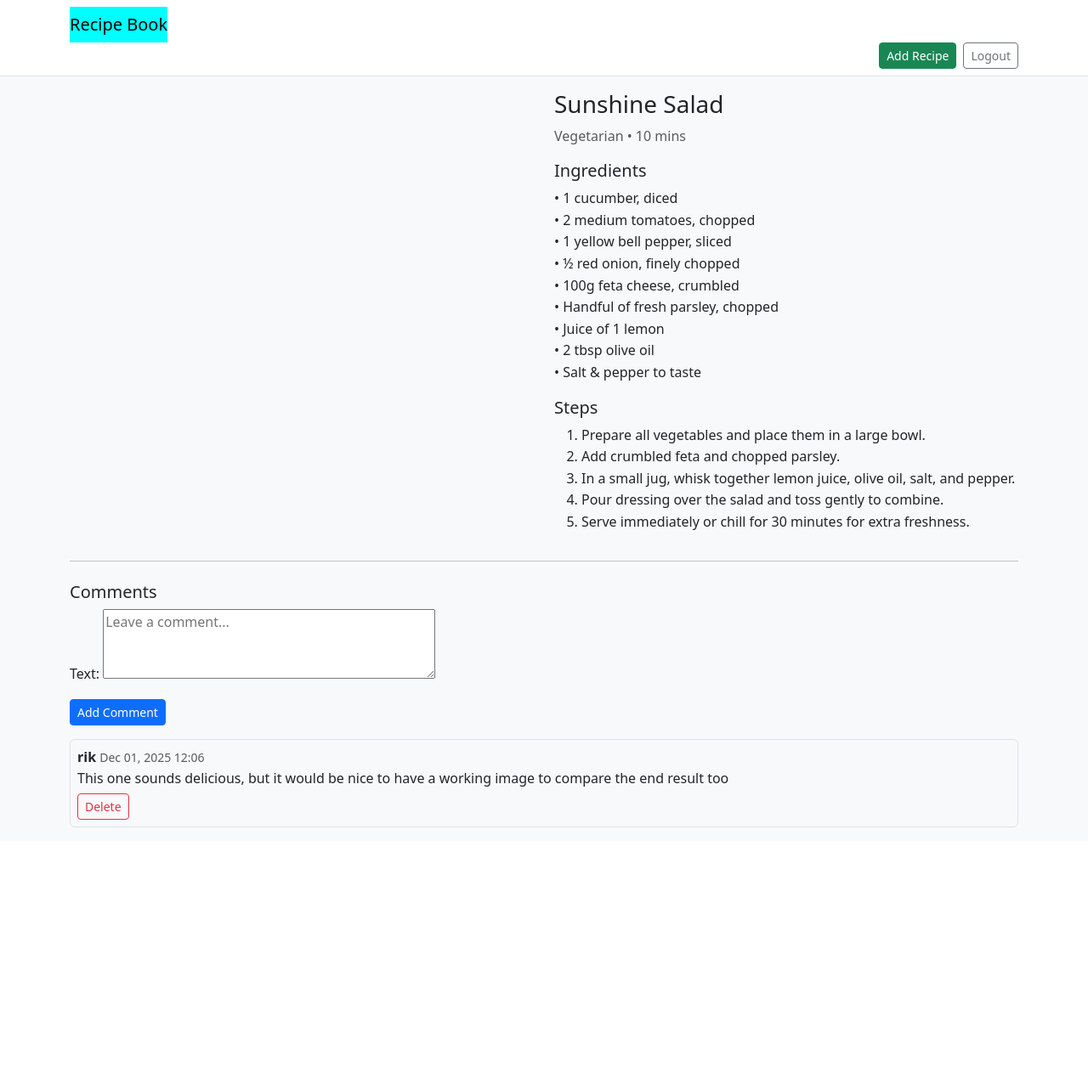
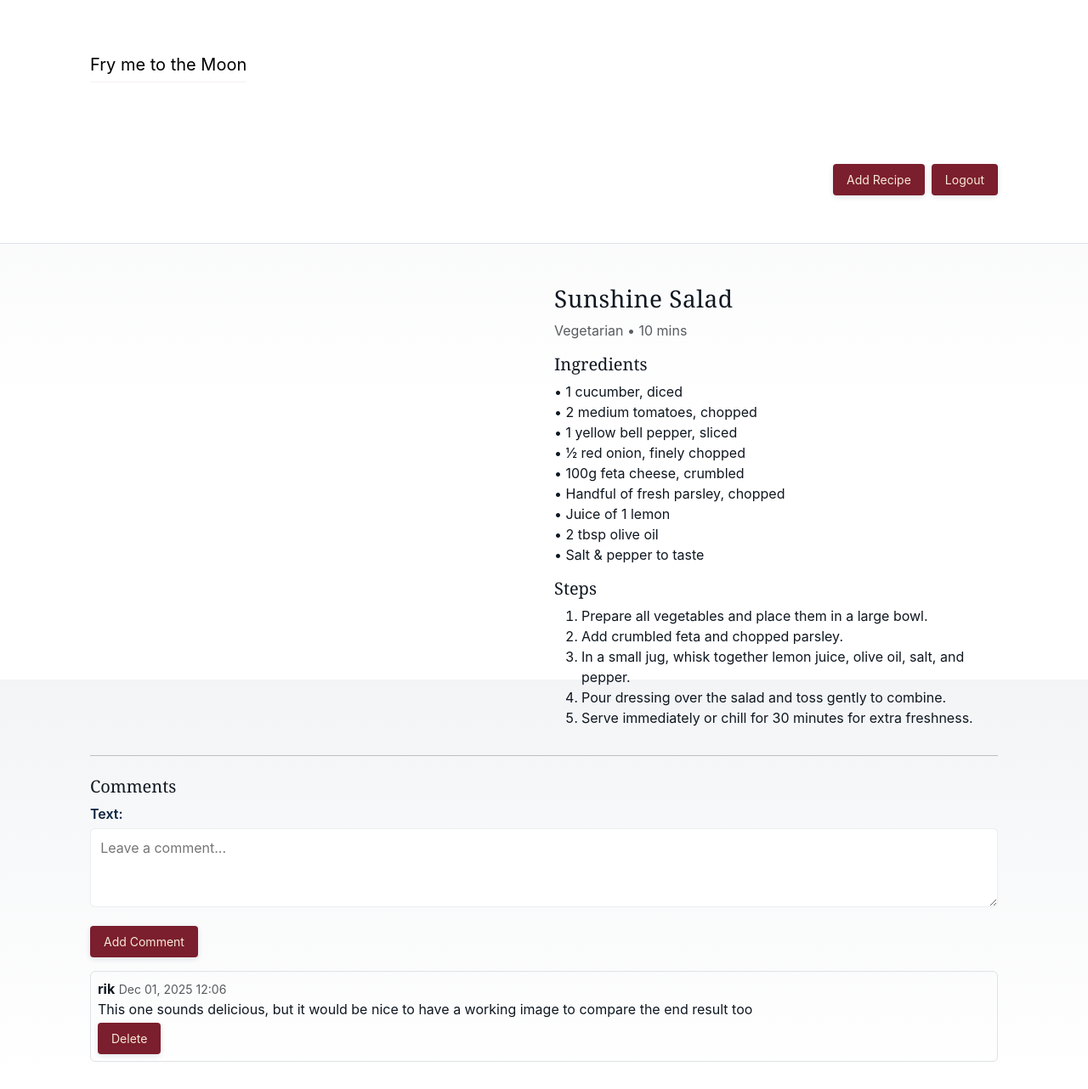
Before and after one commit to MoustacheCode/fry-me-to-the-moon, a Django app: page /recipe/4/ in a window 1280 px wide. Shown: the whole page at 85% size. Before the commit the page ends 974 px from the top, so only its background shows below. Run offline with Django 4.2, Linux system fonts and the light colour scheme; a user stored in the database is signed in; data comes from the database, SQL or seed files in the repository.

Commit message:
added some Jazz themed initial styling

```diff
--- a/recipes/static/recipes/styles.css
+++ b/recipes/static/recipes/styles.css
@@ -1,11 +1,115 @@
-body { line-height: 1.6;
- }
-img { object-fit: cover; }
-@media print {
-  nav, form, .btn { display: none !important; }
-  body { background: white; }
+/*
+	Jazz-themed stylesheet (Frank Sinatra palette)
+	Palette: deep navy, burgundy, champagne/cream, gold, soft smoke
+	This is a starting point — add more component rules as needed.
+*/
+
+:root {
+	--sinatra-navy: #0b2340; /* deep navy */
+	--sinatra-burgundy: #7b1e2d; /* rich burgundy */
+	--sinatra-champagne: #f5e9d6; /* champagne / cream */
+	--sinatra-gold: #c69c2e; /* muted gold */
+	--sinatra-smoke: #f3f4f6; /* light smoke */
+	--sinatra-muted: #9aa8b6; /* neutral muted */
+	--text-dark: #0f1720;
+	--max-width: 1100px;
 }
 
-.navbar-brand {
-  background-color: aqua;
+/* Global reset + base */
+* { box-sizing: border-box; }
+html,body{ height:100%; }
+body{
+	margin:0;
+	font-family: -apple-system, BlinkMacSystemFont, 'Segoe UI', Roboto, 'Helvetica Neue', Arial, sans-serif;
+	color:var(--text-dark);
+	background: linear-gradient(180deg, var(--sinatra-smoke) 0%, #ffffff 60%);
+	-webkit-font-smoothing:antialiased;
+	-moz-osx-font-smoothing:grayscale;
+	line-height:1.5;
 }
+
+.container{
+	width: calc(100% - 2rem);
+	max-width: var(--max-width);
+	margin: 2rem auto;
+	padding: 1rem;
+}
+
+/* Typography */
+h1,h2,h3,h4{ font-family: Georgia, 'Times New Roman', serif; color:var(--sinatra-navy); margin:0 0 .5rem 0; }
+h1{ font-size:2.25rem; letter-spacing:0.5px; }
+h2{ font-size:1.5rem; }
+p{ margin:0 0 1rem 0; color:var(--text-dark); }
+
+/* Links */
+a{ color:var(--sinatra-burgundy); text-decoration: none; border-bottom: 1px solid rgba(123,30,45,0.06); }
+a:hover{ color:var(--sinatra-gold); border-bottom-color: rgba(198,156,46,0.18); }
+
+/* Buttons */
+.btn{
+	display:inline-block;
+	padding:.5rem 1rem;
+	background: var(--sinatra-burgundy);
+	color: var(--sinatra-champagne);
+	border-radius:4px;
+	box-shadow: 0 2px 6px rgba(11,35,64,0.12);
+	border: none;
+	cursor:pointer;
+}
+.btn.secondary{
+	background: transparent;
+	color: var(--sinatra-navy);
+	border: 1px solid rgba(11,35,64,0.08);
+}
+.btn:active{ transform: translateY(1px); }
+
+/* Recipe cards / list */
+.recipe-list{ display:grid; grid-template-columns: repeat(auto-fit, minmax(260px, 1fr)); gap:1rem; }
+.recipe-card{
+	background: linear-gradient(180deg, #ffffff 0%, #fbfbfb 100%);
+	border-radius:8px;
+	padding:1rem;
+	border: 1px solid rgba(11,35,64,0.06);
+	box-shadow: 0 6px 18px rgba(11,35,64,0.06);
+	transition: transform .18s ease, box-shadow .18s ease;
+}
+.recipe-card:hover{ transform: translateY(-6px); box-shadow: 0 12px 30px rgba(11,35,64,0.09); }
+.recipe-card .title{ font-weight:700; color:var(--sinatra-navy); margin-bottom:.5rem; }
+.recipe-card .meta{ font-size:.875rem; color:var(--sinatra-muted); }
+
+/* Detail view */
+.recipe-detail{
+	background: linear-gradient(180deg, rgba(11,35,64,0.02), rgba(123,30,45,0.01));
+	padding:1.25rem;
+	border-radius:8px;
+	border:1px solid rgba(11,35,64,0.04);
+}
+.recipe-detail img{ max-width:100%; border-radius:6px; display:block; margin-bottom:1rem; }
+
+/* Forms and inputs */
+input[type="text"], textarea, select{
+	width:100%; padding:.6rem .7rem; border-radius:6px;
+	border:1px solid rgba(11,35,64,0.08); background: #fff;
+}
+label{ font-weight:600; color:var(--sinatra-navy); display:block; margin-bottom:.35rem; }
+
+/* Small utilities */
+.muted{ color:var(--sinatra-muted); }
+.lead{ font-size:1.0625rem; color:var(--sinatra-navy); }
+
+/* Footer / theme accent */
+footer{
+	margin-top:2.5rem; padding:1rem 0; text-align:center; color:var(--sinatra-muted);
+	border-top: 1px dashed rgba(11,35,64,0.04);
+}
+
+/* Responsive tweaks */
+@media (max-width:600px){
+	h1{ font-size:1.6rem; }
+	.container{ margin:1rem auto; }
+}
+
+/* Helpful theme mixins to extend later */
+/* Example: .accent-border { border-left:4px solid var(--sinatra-gold); padding-left:.75rem; } */
+
+/* End of jazz theme */
--- a/recipes/templates/recipes/base.html
+++ b/recipes/templates/recipes/base.html
@@ -4,18 +4,17 @@
     <head>
         <meta charset="utf-8" />
         <meta name="viewport" content="width=device-width, initial-scale=1" />
-        <title>{% block title %}Recipe Book{% endblock %}</title>
+        <title>{% block title %}Fry me to the Moon{% endblock %}</title>
         <link
             href="https://cdn.jsdelivr.net/npm/bootstrap@5.3.2/dist/css/bootstrap.min.css"
             rel="stylesheet"
         />
-
         <link rel="stylesheet" href="{% static 'recipes/styles.css' %}" />
     </head>
     <body class="bg-light">
         <nav class="navbar navbar-light bg-white border-bottom mb-3">
             <div class="container">
-                <a class="navbar-brand" href="{% url 'recipe_list' %}">Recipe Book</a>
+                <a class="navbar-brand" href="{% url 'recipe_list' %}">Fry me to the Moon</a>
             </div>
 
             <div class="container d-flex justify-content-end gap-2">
```
